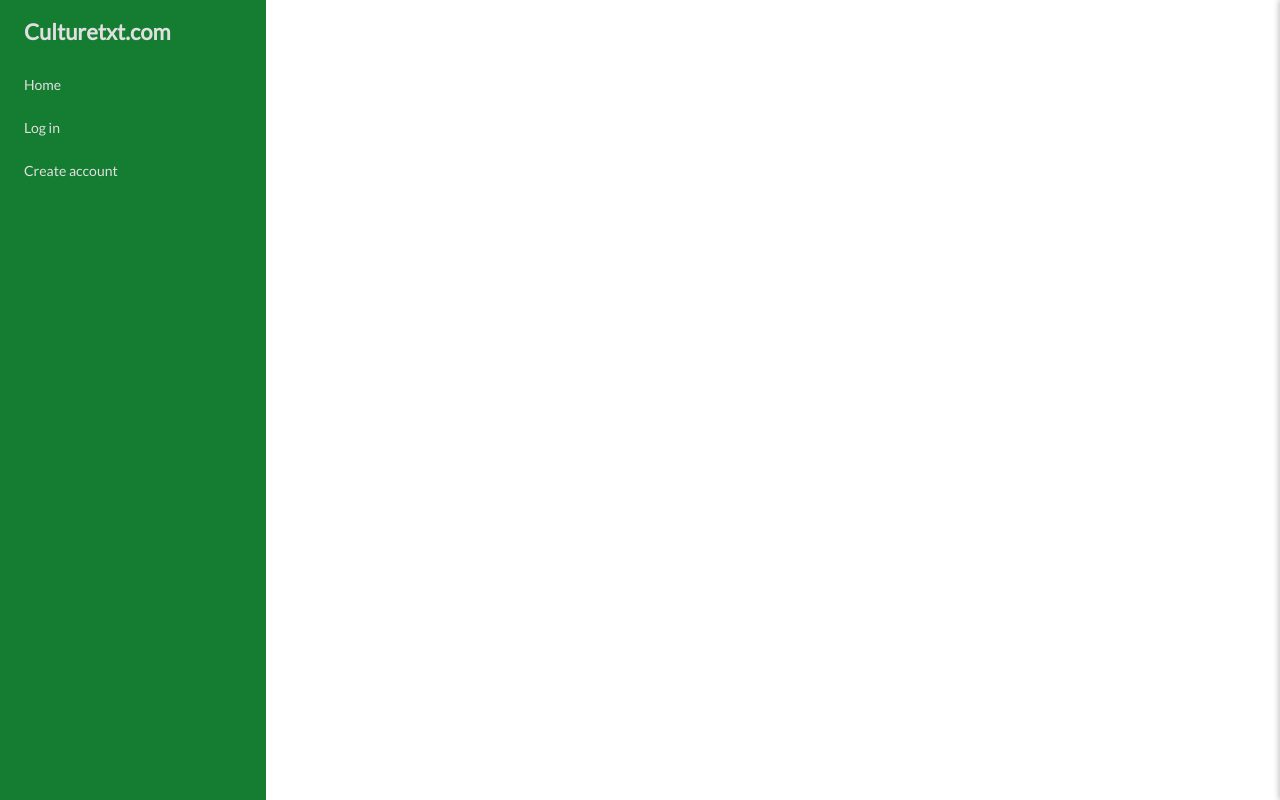
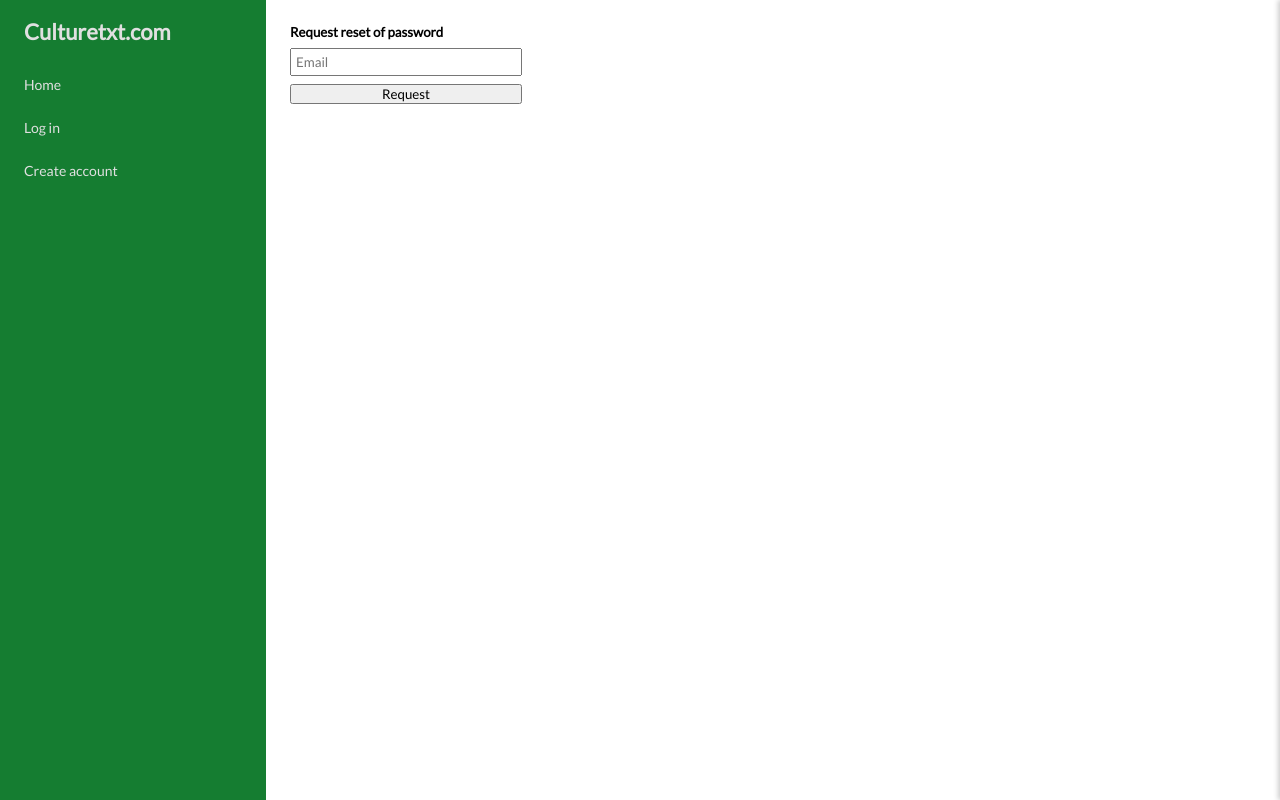
Before and after one commit to ivandax/campodecultura, a React (Vite) app: page /recover-password in a window 1280 px wide. Built offline with nearby package versions, Linux system fonts and the light colour scheme; no server answers.

Commit message:
Add recover password view

```diff
--- a/src/persistence/auth.ts
+++ b/src/persistence/auth.ts
@@ -6,6 +6,7 @@ import {
     sendEmailVerification,
     User as FirebaseUser,
     Unsubscribe,
+    sendPasswordResetEmail,
 } from "firebase/auth";
 import { tryCatch } from "./tryCatch";
 import { Result } from "@src/domain/Result";
@@ -42,4 +43,12 @@ async function login(email: string, password: string): Promise<Result<FirebaseUs
     return tryCatch(callback);
 }
 
-export { signup, logout, login, registerAuthObserver };
+async function requestPasswordReset(email: string): Promise<Result<void>> {
+  const callback = async (): Promise<void> => {
+    const auth = getAuth();
+    await sendPasswordResetEmail(auth, email);
+  };
+  return tryCatch(callback);
+}
+
+export { signup, logout, login, registerAuthObserver, requestPasswordReset };
--- a/src/presentation/views/Login/Login.tsx
+++ b/src/presentation/views/Login/Login.tsx
@@ -1,7 +1,7 @@
 import { useState } from "react";
 import { LoginFormWrapper } from "./Login.Styles";
 import { useAuthStore } from "@src/presentation/store/authStore";
-import { useNavigate } from "react-router-dom";
+import { Link, useNavigate } from "react-router-dom";
 import { notifyError } from "@src/presentation/utils";
 
 function Login() {
@@ -40,6 +40,7 @@ function Login() {
       <button type="submit" disabled={userTask.status === "in-progress"}>
         {userTask.status === "in-progress" ? "Logging in..." : "Log in"}
       </button>
+      <Link to="/recover-password">Forgot password?</Link>
     </LoginFormWrapper>
   );
 }
--- /dev/null
+++ b/src/presentation/views/RecoverPassword/RecoverPassword.Styles.ts
@@ -0,0 +1,13 @@
+import styled from "styled-components";
+
+export const RequestPasswordWrapper = styled.form`
+  width: 280px;
+  display: flex;
+  flex-direction: column;
+  padding: 24px;
+  gap: 8px;
+
+  input {
+    padding: 4px;
+  }
+`;
--- /dev/null
+++ b/src/presentation/views/RecoverPassword/RecoverPassword.tsx
@@ -0,0 +1,43 @@
+import { useState } from "react";
+import { RequestPasswordWrapper } from "./RecoverPassword.Styles";
+import { notifyError, notifySuccess } from "@src/presentation/utils";
+import { requestPasswordReset } from "@src/persistence/auth";
+
+function RecoverPassword() {
+  const [email, setEmail] = useState("");
+  const [isDisabled, setIsDisabled] = useState(false);
+  const [isLoading, setIsLoading] = useState(false);
+
+  const handleResetPassword = async (e: React.FormEvent) => {
+    if (email === "") return;
+    e.preventDefault();
+    setIsLoading(true);
+    const result = await requestPasswordReset(email);
+    setIsLoading(false);
+    if (result.error) {
+      notifyError("Could not request a reset of password");
+      return;
+    }
+    setIsDisabled(true);
+    notifySuccess("Request to reset password sent! Please check your inbox");
+  };
+
+  return (
+    <RequestPasswordWrapper onSubmit={handleResetPassword}>
+      <h5>Request reset of password</h5>
+      <input
+        type="email"
+        value={email}
+        onChange={(e) => setEmail(e.target.value)}
+        placeholder="Email"
+        required
+        disabled={isDisabled}
+      />
+      <button type="submit" disabled={isLoading}>
+        {isLoading ? "Sending..." : "Request"}
+      </button>
+    </RequestPasswordWrapper>
+  );
+}
+
+export { RecoverPassword };
--- /dev/null
+++ b/src/presentation/views/RecoverPassword/index.ts
@@ -0,0 +1,3 @@
+import { RecoverPassword } from "./RecoverPassword";
+
+export { RecoverPassword };
--- a/src/presentation/views/Root/Root.tsx
+++ b/src/presentation/views/Root/Root.tsx
@@ -13,6 +13,7 @@ import { MyProfile } from "@src/presentation/views/MyProfile";
 import { LandingPage } from "@src/presentation/views/LandingPage";
 import { AnalyticsTracker } from "@src/presentation/components/AnalyticsTracker";
 import { Analytics } from "firebase/analytics";
+import { RecoverPassword } from "../RecoverPassword";
 
 interface RootProps {
   analytics: Analytics;
@@ -32,6 +33,7 @@ const Root: React.FC<RootProps> = ({ analytics }: RootProps) => {
             <Route path="/posts/:userId" element={<MyPosts />} />
             <Route path="/login" element={<Login />} />
             <Route path="/signup" element={<SignUp />} />
+            <Route path="/recover-password" element={<RecoverPassword />} />
             <Route path="/posts/:userId/create" element={<CreateEditPost />} />
             <Route
               path="/posts/:userId/edit/:postId"
```
